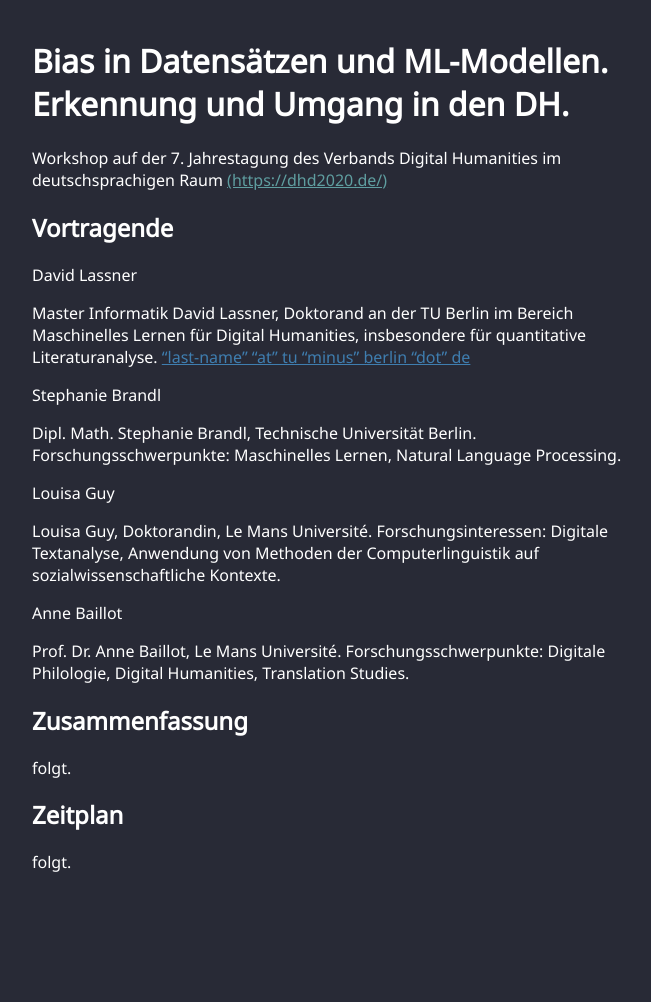
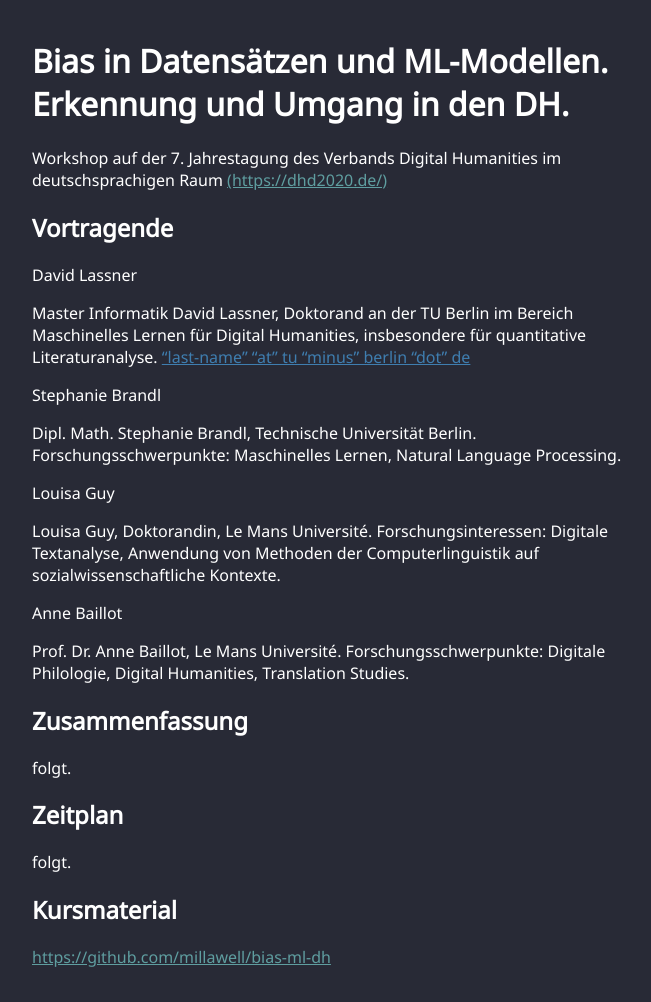
Before and after one commit to millawell/bias-ml-dh, a Jekyll site: the page built from index.md, in a window 1280 px wide. Shown: the whole page, without its empty margins (292-943 px from the left). Built offline with Jekyll 4.4.1, drawn with Linux system fonts in a browser that asks for light colours; before the commit the page ends 907 px from its top, so only the background shows below that.

Commit message:
add link to github

```diff
--- a/index.md
+++ b/index.md
@@ -29,3 +29,6 @@ folgt.
 
 ## Zeitplan
 folgt.
+
+## Kursmaterial
+[https://github.com/millawell/bias-ml-dh](https://github.com/millawell/bias-ml-dh)
```
Also changed, not shown: 1 other file.
